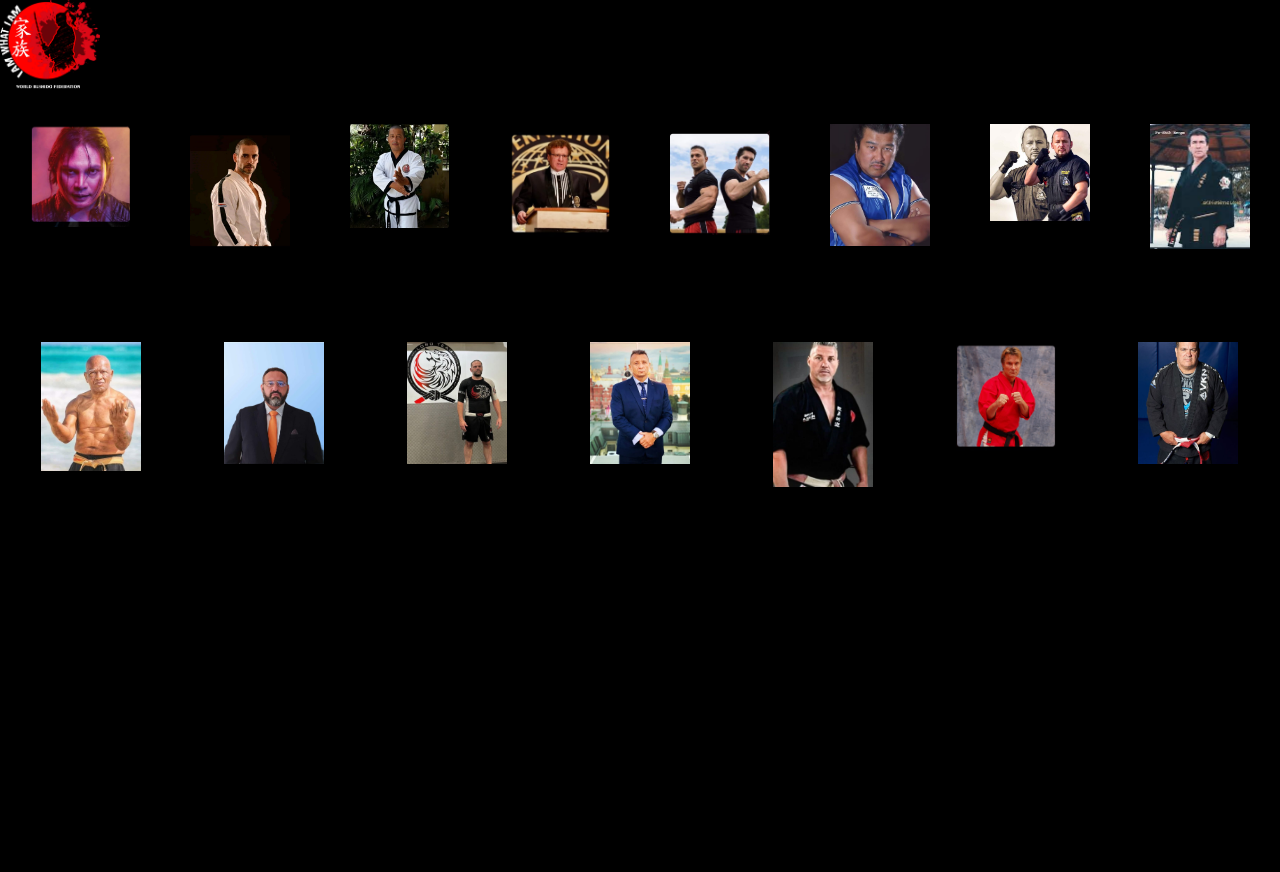
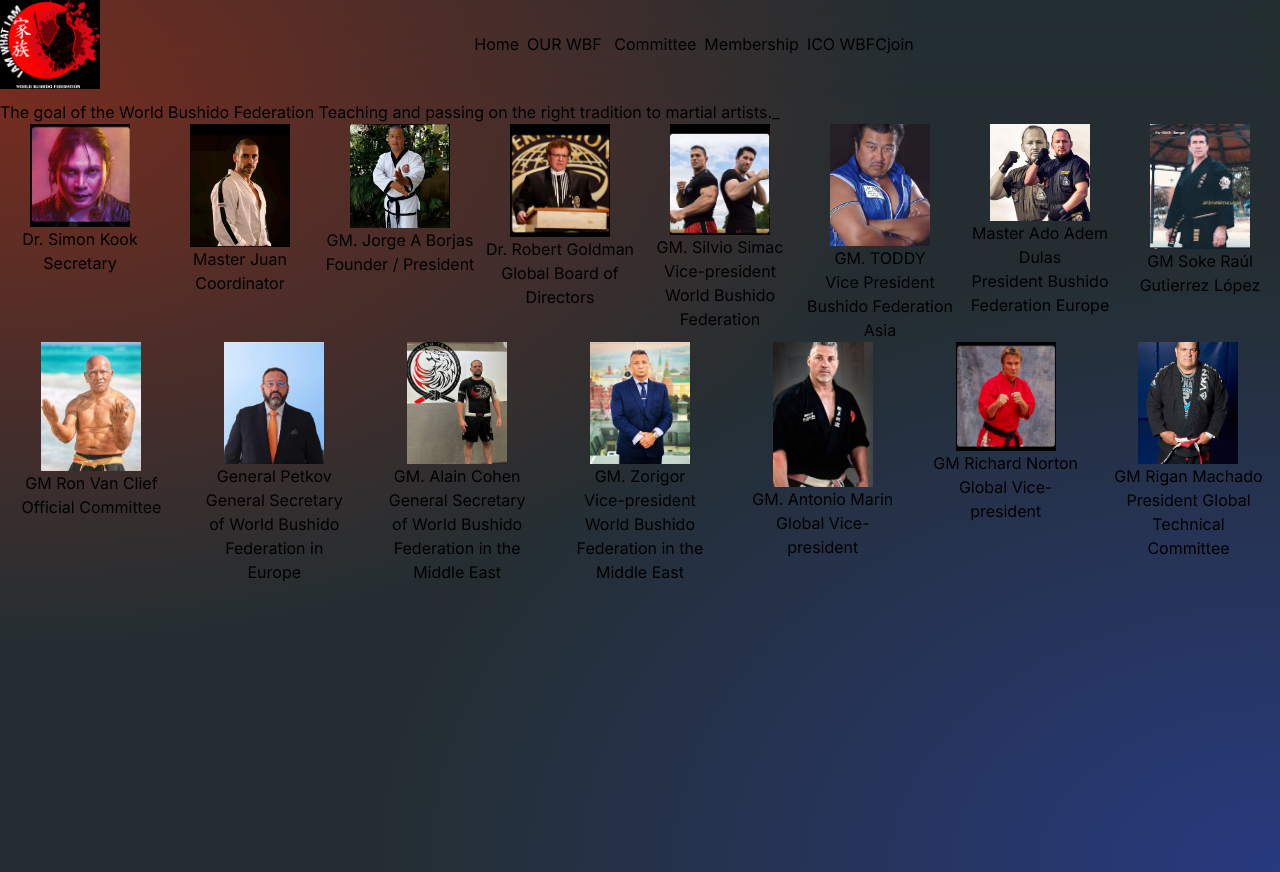
Before and after one commit to FerZva/world-bushido-federation-landingpage, a Next.js app: page /committee in a window 1280 px wide. Built offline with nearby package versions, Linux system fonts and the light colour scheme.

Commit message:
Background change

```diff
--- a/src/app/committee/page.js
+++ b/src/app/committee/page.js
@@ -6,7 +6,7 @@
 const page = () => {
   const data = Committee;
   return (
-    <div className="w-full min-h[100vh] bg-black ">
+    <div className="w-full min-h[100vh]">
       <Header />
       <div>
         <h2>
--- a/src/app/components/Header.js
+++ b/src/app/components/Header.js
@@ -31,7 +31,7 @@
 
       </div>
       <nav className={`h-full items-center py-8 md:block ${menuState ? 'hidden' : 'block'}`} >
-        <Link href="/about" className="min-h-full ml-[0.50rem]">Home</Link>
+        <Link href="/" className="min-h-full ml-[0.50rem]">Home</Link>
         <Link href="/about" className="min-h-full ml-[0.50rem]">OUR WBF</Link>
         <Link href="/committee" className="min-h-full ml-[0.50rem]"> Committee</Link>
         <Link href="/memberships" className="min-h-full ml-[0.50rem]">Membership</Link>
--- a/src/app/globals.css
+++ b/src/app/globals.css
@@ -23,18 +23,10 @@
   background-image:
   radial-gradient(at 0% 11%, hsla(10,100%,49%,0.38) 0px, transparent 50%),
   radial-gradient(at 100% 100%, hsla(231,100%,59%,0.38) 0px, transparent 50%);
-
-
-  /* background-image: url("../app/assets/background.webp");
-  background-size: 100vw 100vh;
-  background-repeat: no-repeat; */
-
-  /* background: linear-gradient(
-      to bottom,
-      transparent,
-      rgb(var(--background-end-rgb))
-    )
-    rgb(var(--background-start-rgb)); */
+  background-repeat: no-repeat;
+  background-size: 100vh cover;
+  width: 100%;
+  min-height: 100vh;
 }
 
 @layer utilities {
```
